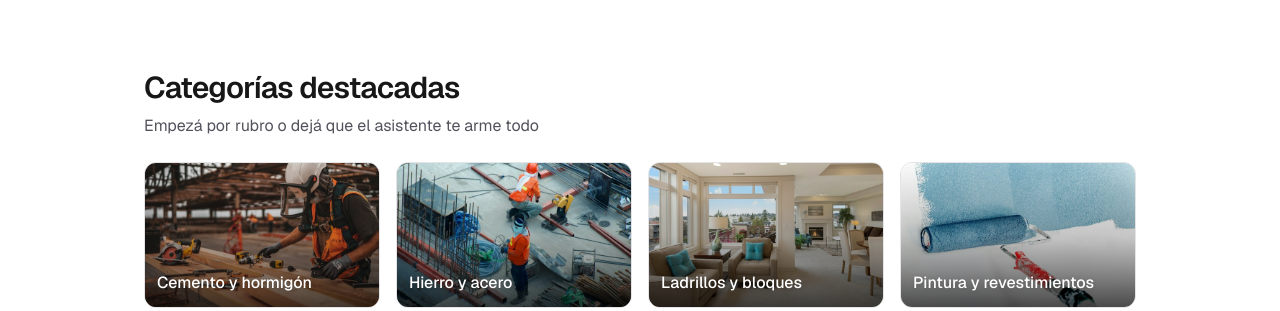
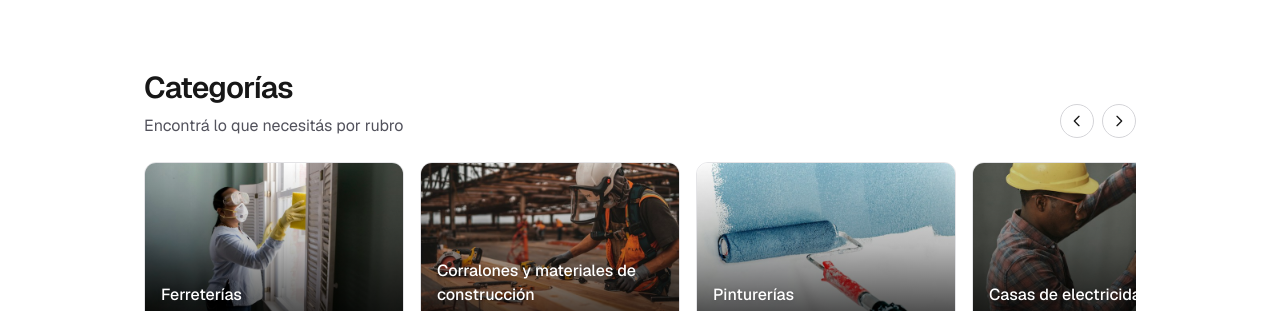
Before and after one commit to Eliasalen5/obrix, a Next.js app: page / in a window 1280 px wide. Shown: the part 489-800 px from the top of the page. Built offline with nearby package versions, Linux system fonts and the light colour scheme; no server answers.

Commit message:
feat: categories carousel with catalog categories

```diff
--- a/src/components/home/CategoriasDestacadas.tsx
+++ b/src/components/home/CategoriasDestacadas.tsx
@@ -1,47 +1,168 @@
+"use client";
+
 import Link from "next/link";
 import Image from "next/image";
+import { useRef } from "react";
 
 const CATEGORIAS = [
-  { nombre: "Cemento y hormigón", slug: "cemento", img: "/cemento.jpg" },
-  { nombre: "Hierro y acero", slug: "hierro", img: "/hierro.jpg" },
-  { nombre: "Ladrillos y bloques", slug: "ladrillos", img: "/ladrillos.jpg" },
-  { nombre: "Pintura y revestimientos", slug: "pintura", img: "/pintura.jpg" },
-  { nombre: "Sanitarios y grifería", slug: "sanitarios", img: "/sanitarios.jpg" },
-  { nombre: "Herramientas", slug: "herramientas", img: "/herramientas.jpg" },
-  { nombre: "Electricidad", slug: "electricidad", img: "/electricidad.jpg" },
-  { nombre: "Plomería", slug: "plomeria", img: "/plomeria.jpg" },
+  {
+    nombre: "Ferreterías",
+    slug: "ferreterias",
+    img: "/herramientas.jpg",
+  },
+  {
+    nombre: "Corralones y materiales de construcción",
+    slug: "corralones",
+    img: "/cemento.jpg",
+  },
+  {
+    nombre: "Pinturerías",
+    slug: "pinturerias",
+    img: "/pintura.jpg",
+  },
+  {
+    nombre: "Casas de electricidad",
+    slug: "electricidad",
+    img: "/electricidad.jpg",
+  },
+  {
+    nombre: "Sanitarios, plomería y gas",
+    slug: "sanitarios",
+    img: "/sanitarios.jpg",
+  },
+  {
+    nombre: "Casas de pesca y náutica",
+    slug: "pesca",
+    img: "/herramientas.jpg",
+  },
+  {
+    nombre: "Madereras y carpintería",
+    slug: "madereras",
+    img: "/ladrillos.jpg",
+  },
+  {
+    nombre: "Jardinería, viveros y riego",
+    slug: "jardineria",
+    img: "/plomeria.jpg",
+  },
+  {
+    nombre: "Cerámicas, pisos y revestimientos",
+    slug: "ceramicas",
+    img: "/ladrillos.jpg",
+  },
+  {
+    nombre: "Techos y zinguería",
+    slug: "techos",
+    img: "/hierro.jpg",
+  },
+  {
+    nombre: "Refrigeración y climatización",
+    slug: "refrigeracion",
+    img: "/electricidad.jpg",
+  },
+  {
+    nombre: "Seguridad y cerrajería",
+    slug: "seguridad",
+    img: "/herramientas.jpg",
+  },
+  {
+    nombre: "Piscinas",
+    slug: "piscinas",
+    img: "/plomeria.jpg",
+  },
+  {
+    nombre: "Máquinas, herramientas y equipos",
+    slug: "maquinas",
+    img: "/herramientas.jpg",
+  },
 ];
 
 export default function CategoriasDestacadas() {
+  const scrollRef = useRef<HTMLDivElement>(null);
+
+  const scroll = (direction: "left" | "right") => {
+    if (scrollRef.current) {
+      const scrollAmount = 280;
+      scrollRef.current.scrollBy({
+        left: direction === "left" ? -scrollAmount : scrollAmount,
+        behavior: "smooth",
+      });
+    }
+  };
+
   return (
     <section id="categorias" className="mx-auto w-full max-w-5xl px-4 py-12">
       <div className="flex items-end justify-between">
         <div>
           <h2 className="text-2xl font-semibold tracking-tight sm:text-3xl">
-            Categorías destacadas
+            Categorías
           </h2>
           <p className="mt-2 text-zinc-600 dark:text-zinc-400">
-            Empezá por rubro o dejá que el asistente te arme todo
+            Encontrá lo que necesitás por rubro
           </p>
         </div>
+        <div className="hidden gap-2 sm:flex">
+          <button
+            onClick={() => scroll("left")}
+            className="rounded-full border border-zinc-300 p-2 transition-colors hover:bg-zinc-100 dark:border-zinc-700 dark:hover:bg-zinc-800"
+            aria-label="Anterior"
+          >
+            <svg
+              className="h-4 w-4"
+              fill="none"
+              stroke="currentColor"
+              viewBox="0 0 24 24"
+            >
+              <path
+                strokeLinecap="round"
+                strokeLinejoin="round"
+                strokeWidth={2}
+                d="M15 19l-7-7 7-7"
+              />
+            </svg>
+          </button>
+          <button
+            onClick={() => scroll("right")}
+            className="rounded-full border border-zinc-300 p-2 transition-colors hover:bg-zinc-100 dark:border-zinc-700 dark:hover:bg-zinc-800"
+            aria-label="Siguiente"
+          >
+            <svg
+              className="h-4 w-4"
+              fill="none"
+              stroke="currentColor"
+              viewBox="0 0 24 24"
+            >
+              <path
+                strokeLinecap="round"
+                strokeLinejoin="round"
+                strokeWidth={2}
+                d="M9 5l7 7-7 7"
+              />
+            </svg>
+          </button>
+        </div>
       </div>
-      <div className="mt-6 grid gap-4 sm:grid-cols-2 lg:grid-cols-4">
+      <div
+        ref={scrollRef}
+        className="mt-6 flex gap-4 overflow-x-auto pb-2 scrollbar-hide"
+        style={{ scrollbarWidth: "none", msOverflowStyle: "none" }}
+      >
         {CATEGORIAS.map((cat) => (
           <Link
             key={cat.slug}
             href="/cliente/proyecto"
-            className="group relative overflow-hidden rounded-xl border border-zinc-200 transition-all hover:shadow-lg dark:border-zinc-800"
+            className="group relative min-w-[240px] flex-shrink-0 overflow-hidden rounded-xl border border-zinc-200 transition-all hover:shadow-lg dark:border-zinc-800 sm:min-w-[260px]"
           >
-            <div className="relative h-36 w-full">
+            <div className="relative h-40 w-full">
               <Image
                 src={cat.img}
                 alt={cat.nombre}
                 fill
                 className="object-cover transition-transform duration-300 group-hover:scale-105"
               />
-              <div className="absolute inset-0 bg-gradient-to-t from-black/70 via-black/20 to-transparent" />
+              <div className="absolute inset-0 bg-gradient-to-t from-black/75 via-black/25 to-transparent" />
             </div>
-            <div className="absolute bottom-0 left-0 right-0 p-3">
+            <div className="absolute bottom-0 left-0 right-0 p-4">
               <h3 className="font-medium text-white drop-shadow-sm">
                 {cat.nombre}
               </h3>
```
